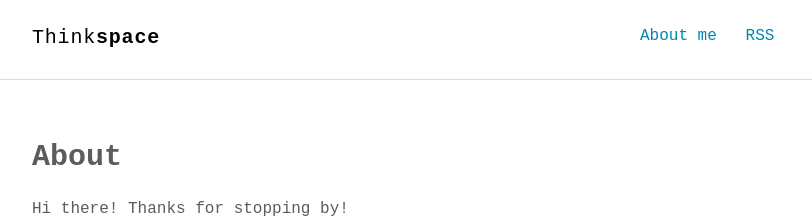
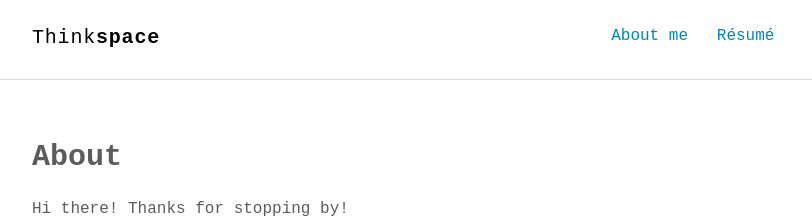
Before and after one commit to r1walz/r1walz.github.io, a Jekyll site: the page built from about.md, in a window 1280 px wide. Shown: the top 218 px of the page, without its empty margins (232-1044 px from the left). Built offline with Jekyll 4.4.1, drawn with Linux system fonts in a browser that asks for light colours; some web fonts are replaced.

Commit message:
add resume to site

```diff
--- a/_includes/nav.html
+++ b/_includes/nav.html
@@ -4,7 +4,11 @@
     <h1 class="logo"><a href="{{ '/' | prepend: site.baseurl | prepend: site.url }}">{{ site.title_left }}<span>{{ site.title_right }}</span></a></h1>
     <ul class="navbar">
       <li><a href="{{ '/about' | prepend: site.baseurl | prepend: site.url }}">About me</a></li>
+      {% if page.resume == true %}
+      <li><a href="{{ "/resume.pdf" | prepend: site.baseurl | prepend: site.url }}" target="_blank">Résumé</a></li>
+      {% else %}
       <li><a href="{{ "/feed.xml" | prepend: site.baseurl | prepend: site.url }}" target="_blank">RSS</a></li>
+      {% endif %}
     </ul>
   </div>
 </nav>
```
Also changed, not shown: about.md (+1 -0 lines), 1 other file.
